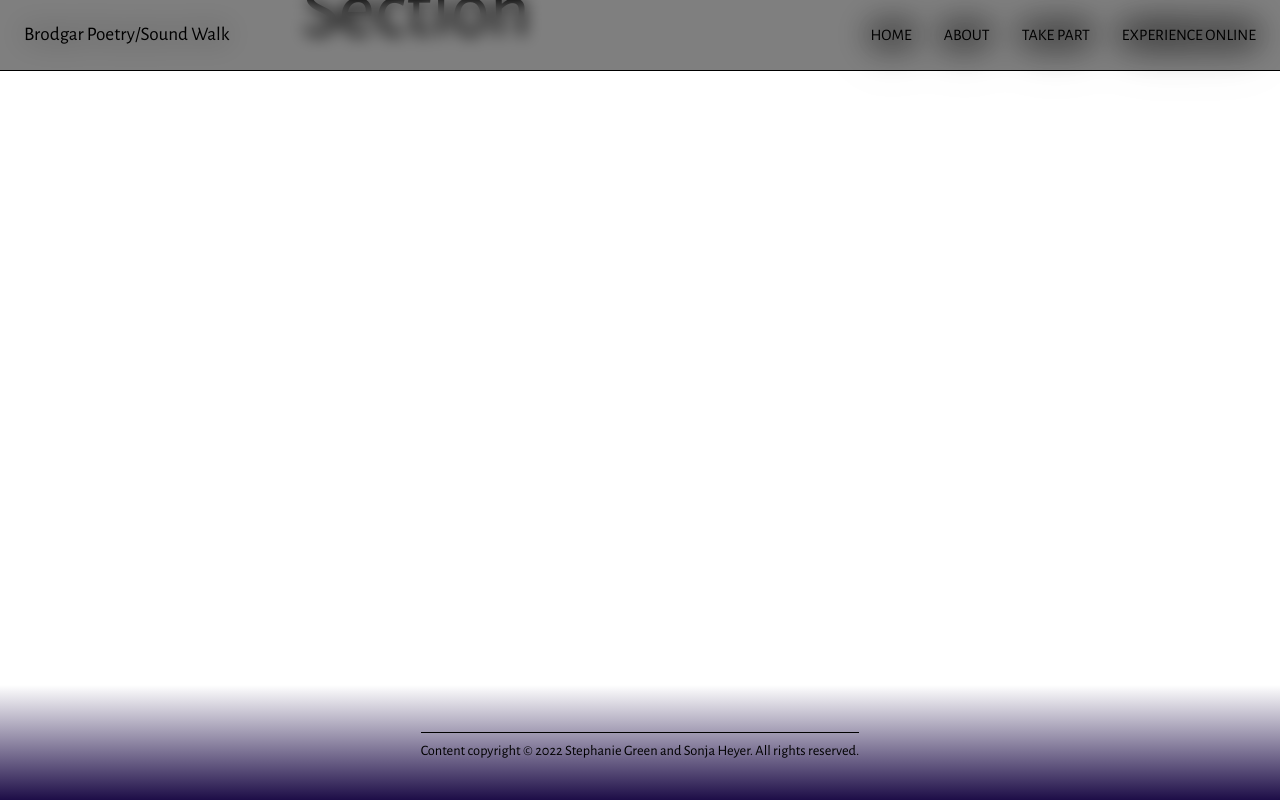
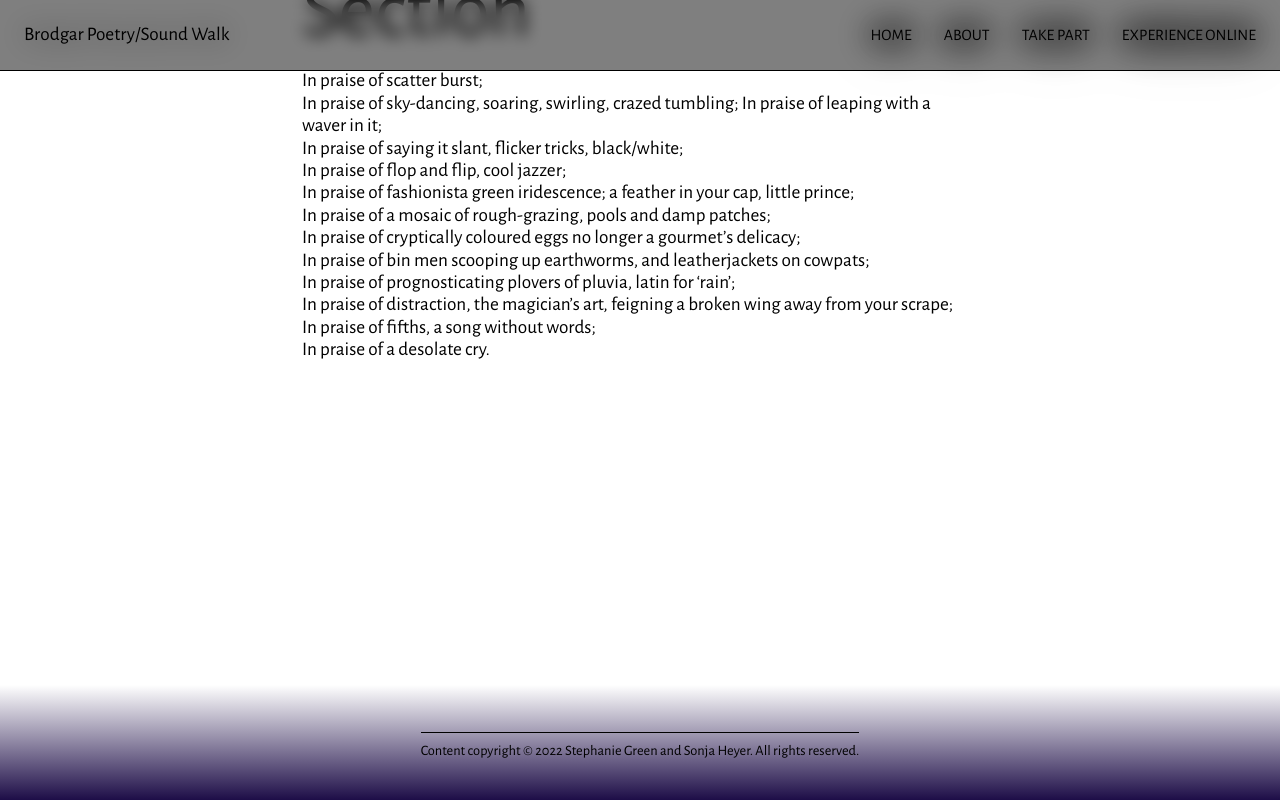
Before and after one commit to empowermint/brodgar, a Next.js app: page /poems in a window 1280 px wide. Built offline with nearby package versions, Linux system fonts and the light colour scheme.

Commit message:
Import sample poem

```diff
--- a/pages/poems.js
+++ b/pages/poems.js
@@ -1,5 +1,6 @@
 import Layout from "../components/Layout"
 
+import Lapwings from "../poems/deceit-of-lapwings.mdx"
 
 export default function Poems() {
   const meta = {
@@ -11,6 +12,7 @@ export default function Poems() {
     <Layout meta={meta}>
       <section>
         <h1>Section</h1>
+        <Lapwings />
       </section>
     </Layout>
   )
```
Also changed, not shown: poems/deceit-of-lapwings.mdx (line endings or trailing spaces).
